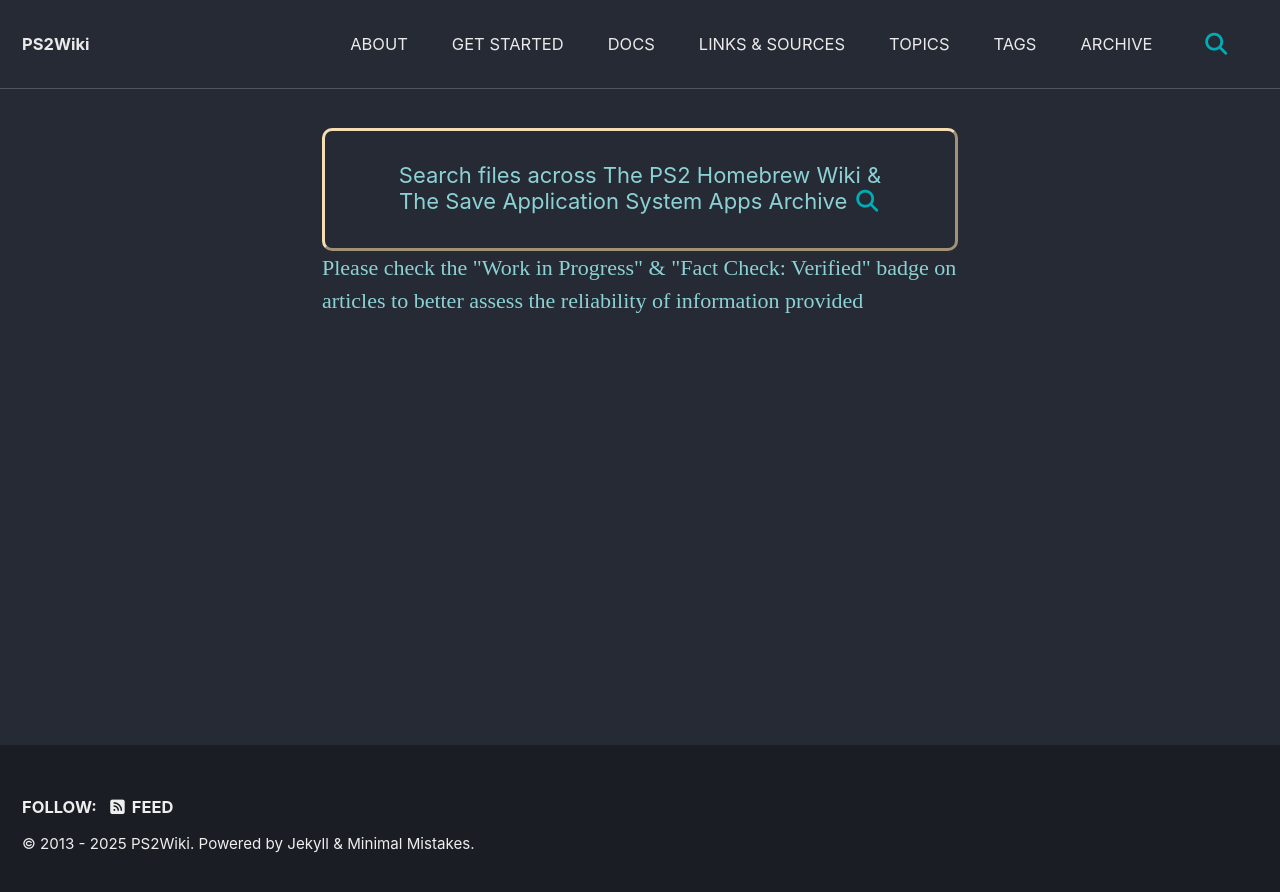
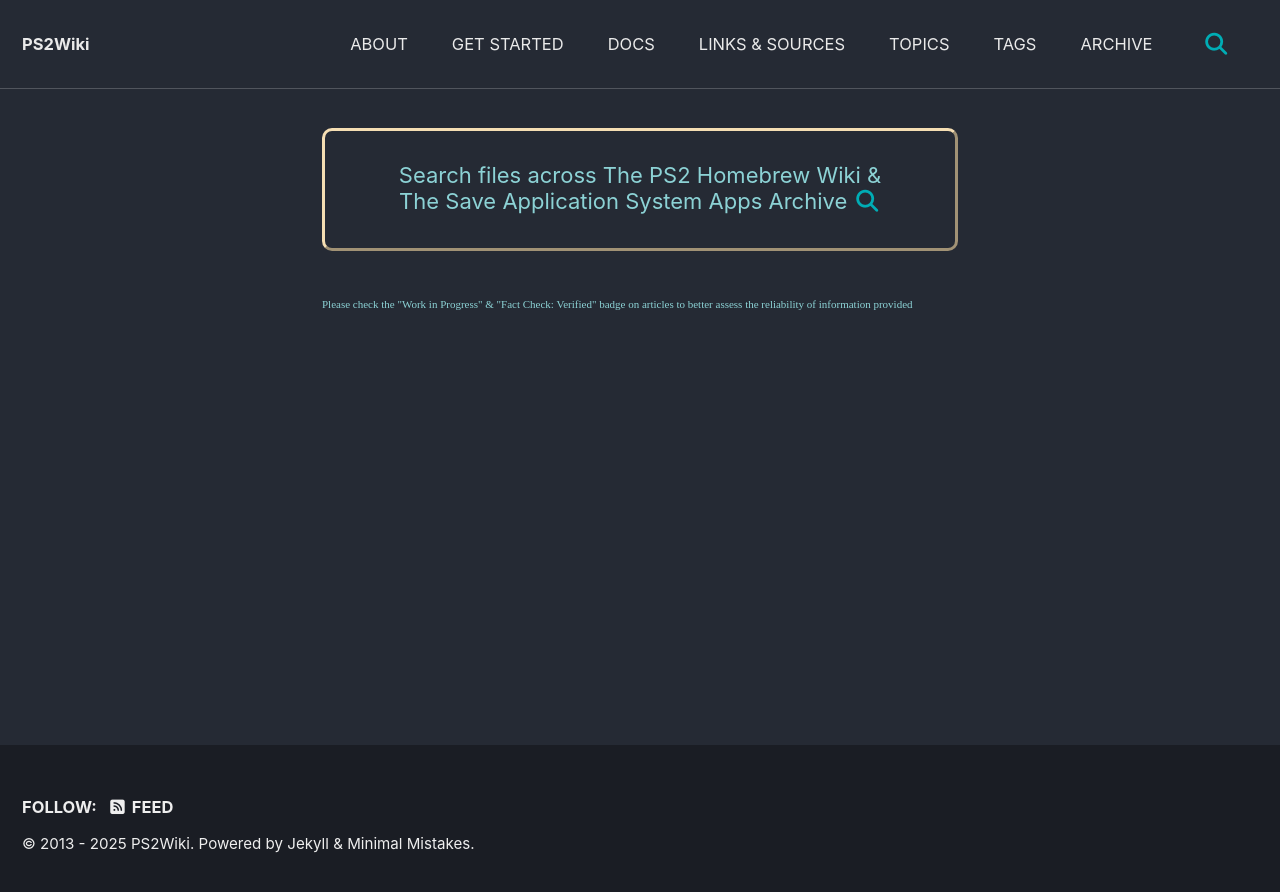
Before and after one commit to ps2wiki/search, a Jekyll site: the page built from index.html, in a window 1280 px wide. Shown: the top 892 px of the page. Built offline with Jekyll 4.4.1, drawn with Linux system fonts in a browser that asks for light colours; cached includes are drawn as plain includes; some web fonts are replaced; the list of posts is cut into pages by our own code.

```diff
--- a/_layouts/home.html
+++ b/_layouts/home.html
@@ -9,5 +9,5 @@ layout: archive
           <a>Search files across The PS2 Homebrew Wiki & The Save Application System Apps Archive  </a><i class="fas fa-search"></i>
         </button></div>
 
-<a>Please check the "Work in Progress" & "Fact Check: Verified" badge on articles
+</br><a style="font-size: 0.5em; font-color: white" >Please check the "Work in Progress" & "Fact Check: Verified" badge on articles
           to better assess the reliability of information provided</a>
```
